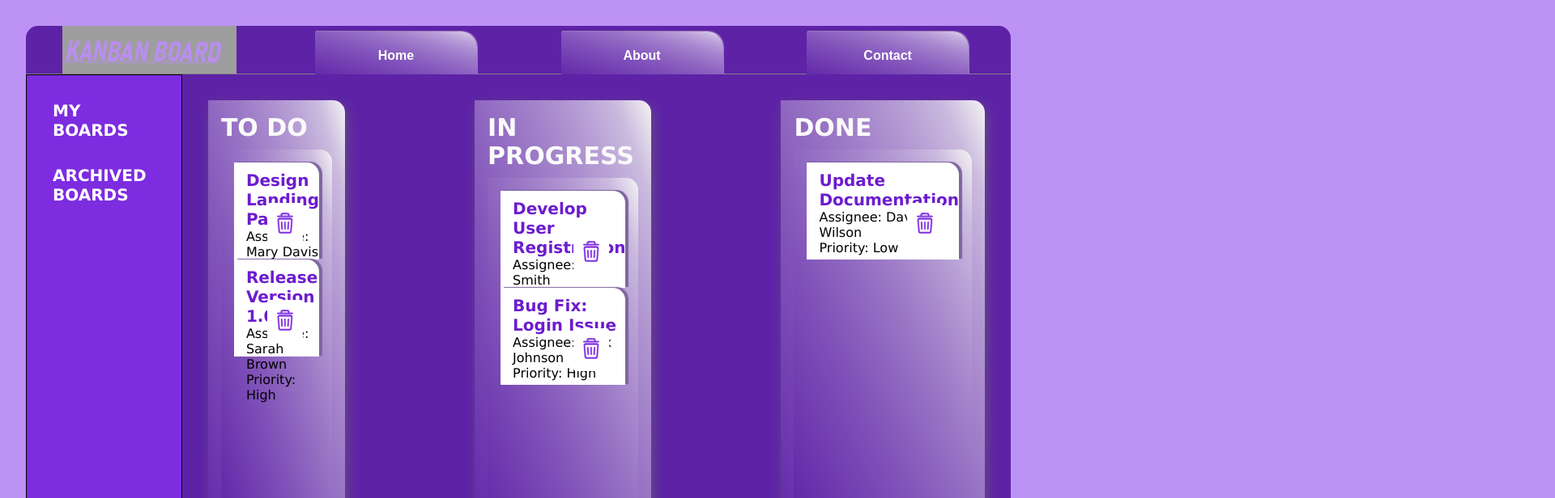
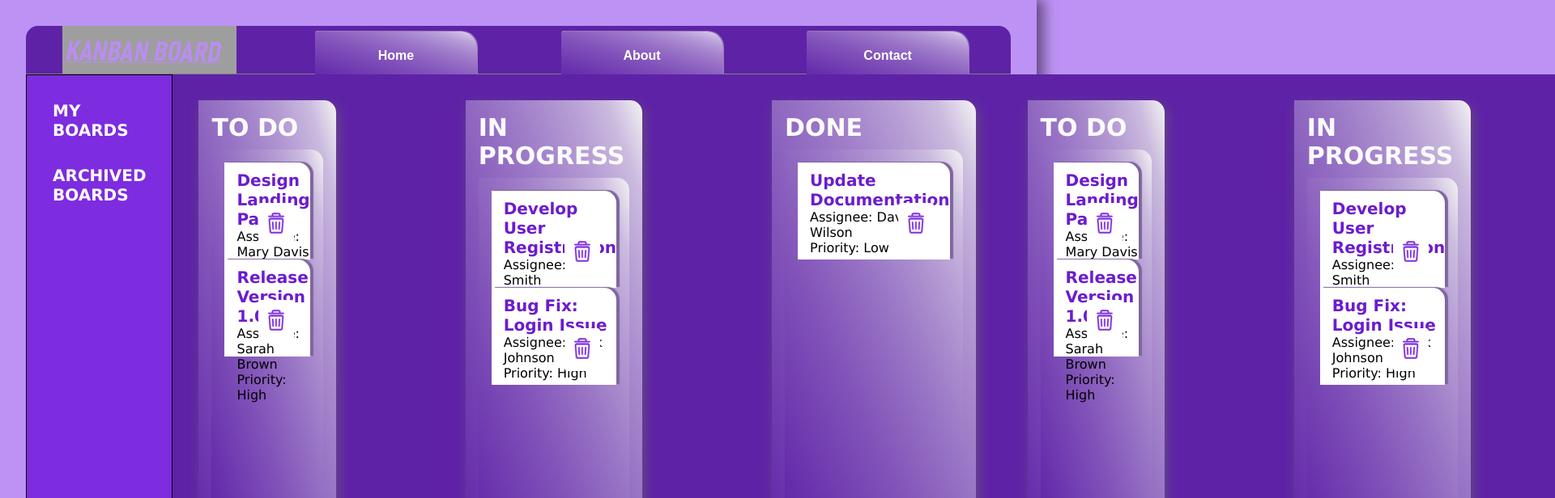
Before and after one commit to Violinistapirata/Kanban-Board, a React (Vite) app in the folder Kanban-Board/: page / in a window 1280 px wide. Shown: the top 616 px of the page at 81% size, 1920 px wide, since content can reach past the window. Built offline with nearby package versions, Linux system fonts and the light colour scheme; grey boxes are pictures that could not be loaded.

Commit message:
Work in progress

```diff
--- a/Kanban-Board/src/App.jsx
+++ b/Kanban-Board/src/App.jsx
@@ -14,10 +14,14 @@ import Footer from "./components/Footer";
 
 //STYLES
 import "./App.css";
+import { useContext } from "react";
+import { TaskListContext } from "./Contexts/taskLists.context";
 
 /*-------------------------------------------------------------------*/
 
 function App() {
+  const {currentTaskList} = useContext(TaskListContext)
+  const boardsArray =[{id: "board 1", taskList: currentTaskList}, {id: "board 2", taskList: []}, {id: "board 3", taskList: []}]
 
   return (
     <main>
@@ -25,7 +29,7 @@ function App() {
       <div className="central-section">
         <SideBar />
         <Routes>
-          <Route path="/" element={<DashboardPage />} />
+          <Route path="/" element={<DashboardPage boardsArray={boardsArray}/>} />
           <Route path="/details/:taskId" element={<TaskDetailsPage />} />
           <Route path="/about" element={<AboutPage />} />
           <Route path="*" element={<NotFoundPage />} />
--- a/Kanban-Board/src/Contexts/taskLists.context.jsx
+++ b/Kanban-Board/src/Contexts/taskLists.context.jsx
@@ -1,22 +1,60 @@
 //DATA
-import KanbanJson from "../data/kanban.json"
+import KanbanJson from "../data/kanban.json";
 
 //HOOKS
-import { createContext } from "react";
+import { createContext, useEffect } from "react";
 import { useState } from "react";
 
 /*-------------------------------------------------------------------*/
 
-const TaskListContext = createContext()
+const TaskListContext = createContext();
 
-function TaskListProviderWrapper(props){
-    const [currentTaskList, setCurrentTaskList] = useState(KanbanJson);
+function TaskListProviderWrapper(props) {
+  const [boardsArray, setBoardsArray] = useState([]);
 
-    return (
-        <TaskListContext.Provider value={{currentTaskList, setCurrentTaskList}}>
-            {props.children}
-        </TaskListContext.Provider>
-    )
+  useEffect(() => {
+
+      setBoardsArray([
+        { id: "board 1", taskList: KanbanJson },
+        {
+          id: "board 2",
+          taskList: [
+            {
+              id: "1",
+              title: "Design Landing Page",
+              description:
+                "Create a visually appealing landing page for the website.",
+              assignee: "Mary Davis",
+              status: "To Do",
+              priority: "High",
+              createdDate: "2023-09-15",
+              dueDate: "2023-09-30",
+            },
+          ],
+        },
+        { id: "board 3", taskList: [] },
+      ]);
+    },[])
+
+    const taskListStatesArray = boardsArray.map(board => {
+        function CreateTaskListStateVariable () {
+            const [taskList, setTaskList] = useState(board.taskList)
+            return({
+              taskList,
+              setTaskList
+          })
+          }
+        return(CreateTaskListStateVariable)
+    })
+    console.log("THIS IS THE TASK LIST STATES ARRAY", taskListStatesArray);
+
+  const [currentTaskList, setCurrentTaskList] = useState(KanbanJson);
+
+  return (
+    <TaskListContext.Provider value={{ currentTaskList, setCurrentTaskList }}>
+      {props.children}
+    </TaskListContext.Provider>
+  );
 }
 
-export {TaskListContext, TaskListProviderWrapper}
+export { TaskListContext, TaskListProviderWrapper };
--- a/Kanban-Board/src/Pages/DashboardPage.jsx
+++ b/Kanban-Board/src/Pages/DashboardPage.jsx
@@ -1,6 +1,13 @@
 //COMPONENTS
 import CurrentBoard from "../components/CurrentBoard";
 
-const DashboardPage = () => <CurrentBoard />
+function DashboardPage ({boardsArray}) {
+return(
+    <>
+        {boardsArray.map(board => <CurrentBoard key={board.id} taskList={board.taskList} />)}
+    </>
+)
+
+}
 
 export default DashboardPage;
--- a/Kanban-Board/src/components/Board.jsx
+++ b/Kanban-Board/src/components/Board.jsx
@@ -0,0 +1,5 @@
+class Board () {
+    constructor(){
+
+    }
+}
```
Also changed, not shown: Kanban-Board/src/components/backlog/Board.jsx (deleted).
